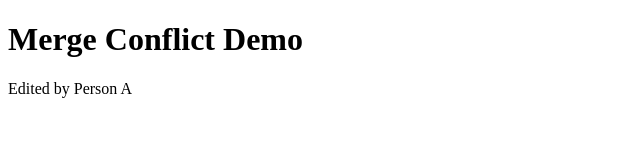
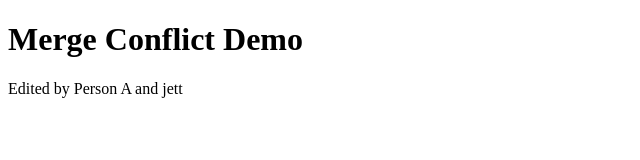
Before and after one commit to lorraine-gardner/merge-lab, a plain HTML site: page index.html in a window 1280 px wide. Shown: the full height of the page, 0-640 px from the left. Drawn offline with Linux system fonts and the light colour scheme.

Commit message:
merge conflict fixed

```diff
--- a/index.html
+++ b/index.html
@@ -8,7 +8,7 @@
 <body>
 
     <h1>Merge Conflict Demo</h1>
-        <p>Edited by Person A</p>
+        <p>Edited by Person A and jett</p>
 
 </body>
 </html>
```
Lines whose indentation alone changed are shown as unchanged.
